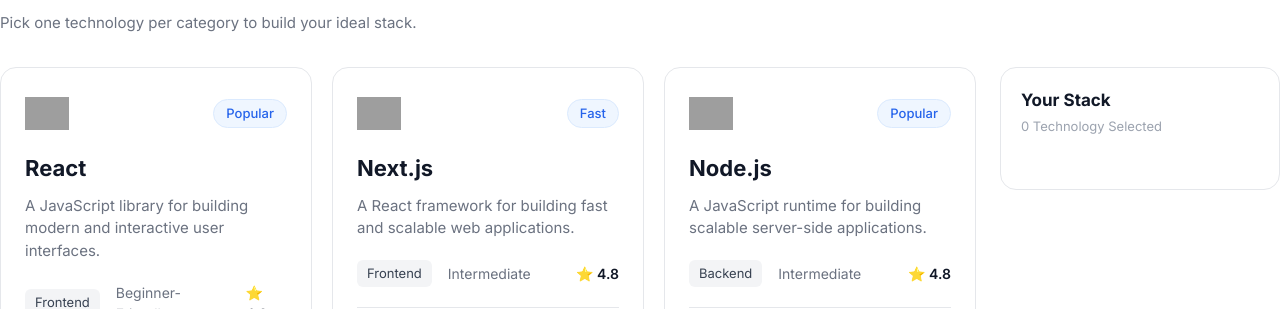
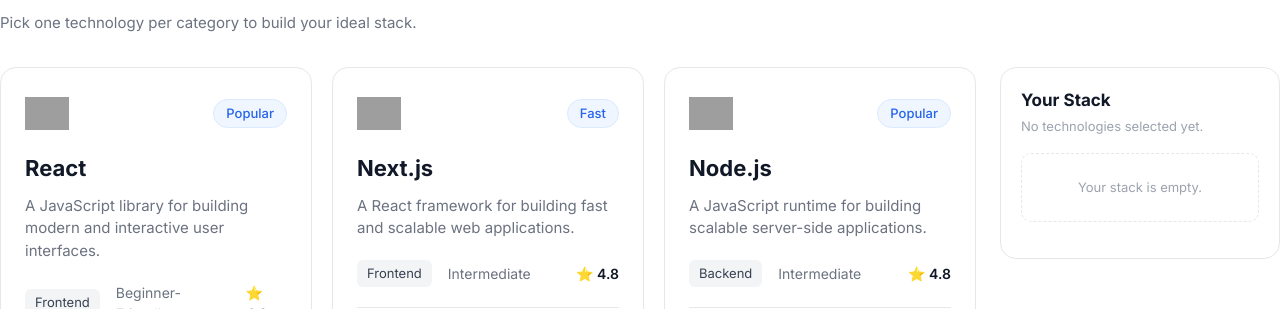
Before and after one commit to rifatunnesarifa/b14-Assignment-05, a React (Vite) app in the folder devStack/: page / in a window 1280 px wide. Shown: the part 735-1044 px from the top of the page. Built offline with nearby package versions, Linux system fonts and the light colour scheme; grey boxes are pictures that could not be loaded.

Commit message:
added your stack component with empty state and toast alerts

```diff
--- a/devStack/src/App.tsx
+++ b/devStack/src/App.tsx
@@ -1,7 +1,6 @@
 import Navbar from "./components/Navbar";
 import Hero from "./components/Hero";
 import Technologies from "./components/Technologies";
-import YourStack from "./components/YourStack";
 import Footer from "./components/Footer";
 function App() {
   return (
@@ -10,7 +9,6 @@
       <main>
         <Hero />
         <Technologies />
-        <YourStack />
       </main>
       <Footer />
     </div>
--- a/devStack/src/components/Technologies.tsx
+++ b/devStack/src/components/Technologies.tsx
@@ -1,5 +1,6 @@
 import "./Technologies.css";
 import TechCards from "./TechCards";
+import YourStack from "./YourStack";
 import { useEffect, useState } from "react";
 import type { Technology } from "../types/Technology";
 import { ToastContainer, toast } from "react-toastify";
@@ -20,6 +21,10 @@
   }, []);
 
   function handleAdd(id: string) {
+    if (selectedIds.includes(id)) {
+      toast.warning("This technology is already in your stack!");
+      return;
+    }
     setSelectedIds((prev) => [...prev, id]);
     const tech = technologies.find((t) => t.id === id);
     toast.success(`${tech?.name ?? "Technology"} added successfully!`);
@@ -27,10 +32,13 @@
 
   function handleRemove(id: string) {
     setSelectedIds((prev) => prev.filter((selectedId) => selectedId !== id));
+    const tech = technologies.find((t) => t.id === id);
+    toast.info(`${tech?.name ?? "Technology"} removed from your stack`);
   }
 
   function handleRemoveAll() {
     setSelectedIds([]);
+    toast.error("All technologies removed from your stack");
   }
 
   if (loading) {
@@ -65,37 +73,11 @@
             ))}
           </div>
 
-          <aside className="stackSidebar">
-            <h2>Your Stack</h2>
-            <p className="stackCount">
-              {selectedIds.length} Technology Selected
-            </p>
-
-            <div className="stackList">
-              {selectedTechnologies.map((tech) => (
-                <div key={tech.id} className="stackItem">
-                  <img src={tech.icon} alt={tech.name} className="stackIcon" />
-                  <div className="stackItemText">
-                    <span className="stackItemName">{tech.name}</span>
-                    <span className="stackItemCategory">{tech.category}</span>
-                  </div>
-                  <button
-                    className="stackRemoveBtn"
-                    onClick={() => handleRemove(tech.id)}
-                    aria-label={`Remove ${tech.name}`}
-                  >
-                    ×
-                  </button>
-                </div>
-              ))}
-            </div>
-
-            {selectedIds.length > 0 && (
-              <button className="removeAllBtn" onClick={handleRemoveAll}>
-                Remove All
-              </button>
-            )}
-          </aside>
+          <YourStack
+            technologies={selectedTechnologies}
+            onRemove={handleRemove}
+            onRemoveAll={handleRemoveAll}
+          />
         </div>
       </div>
     </section>
--- /dev/null
+++ b/devStack/src/components/YourStack.css
@@ -0,0 +1,19 @@
+.stackSidebar {
+  position: sticky;
+  top: 70px;
+}
+
+.stackEmpty {
+  padding: 24px 12px;
+  border: 1px dashed #e5e7eb;
+  border-radius: 10px;
+  font-size: 13px;
+  color: #9ca3af;
+  text-align: center;
+}
+
+@media (max-width: 1024px) {
+  .stackSidebar {
+    position: static;
+  }
+}
--- a/devStack/src/components/YourStack.tsx
+++ b/devStack/src/components/YourStack.tsx
@@ -1,7 +1,49 @@
-export default function YourStack() {
+import "./YourStack.css";
+import type { Technology } from "../types/Technology";
+
+type YourStackProps = {
+  technologies: Technology[];
+  onRemove: (id: string) => void;
+  onRemoveAll: () => void;
+};
+export default function YourStack({ technologies, onRemove, onRemoveAll }: YourStackProps) {
   return (
-    <section>
+    <aside className="stackSidebar">
+      <h2>Your Stack</h2>
+      <p className="stackCount">
+        {technologies.length > 0
+          ? `${technologies.length} Technology Selected`
+          : "No technologies selected yet."}
+      </p>
 
-    </section>
+      {technologies.length === 0 && (
+        <div className="stackEmpty">Your stack is empty.</div>
+      )}
+
+      <div className="stackList">
+        {technologies.map((tech) => (
+          <div key={tech.id} className="stackItem">
+            <img src={tech.icon} alt={tech.name} className="stackIcon" />
+            <div className="stackItemText">
+              <span className="stackItemName">{tech.name}</span>
+              <span className="stackItemCategory">{tech.category}</span>
+            </div>
+            <button
+              className="stackRemoveBtn"
+              onClick={() => onRemove(tech.id)}
+              aria-label={`Remove ${tech.name}`}
+            >
+              ×
+            </button>
+          </div>
+        ))}
+      </div>
+
+      {technologies.length > 0 && (
+        <button className="removeAllBtn" onClick={onRemoveAll}>
+          Remove All
+        </button>
+      )}
+    </aside>
   );
 }
```
